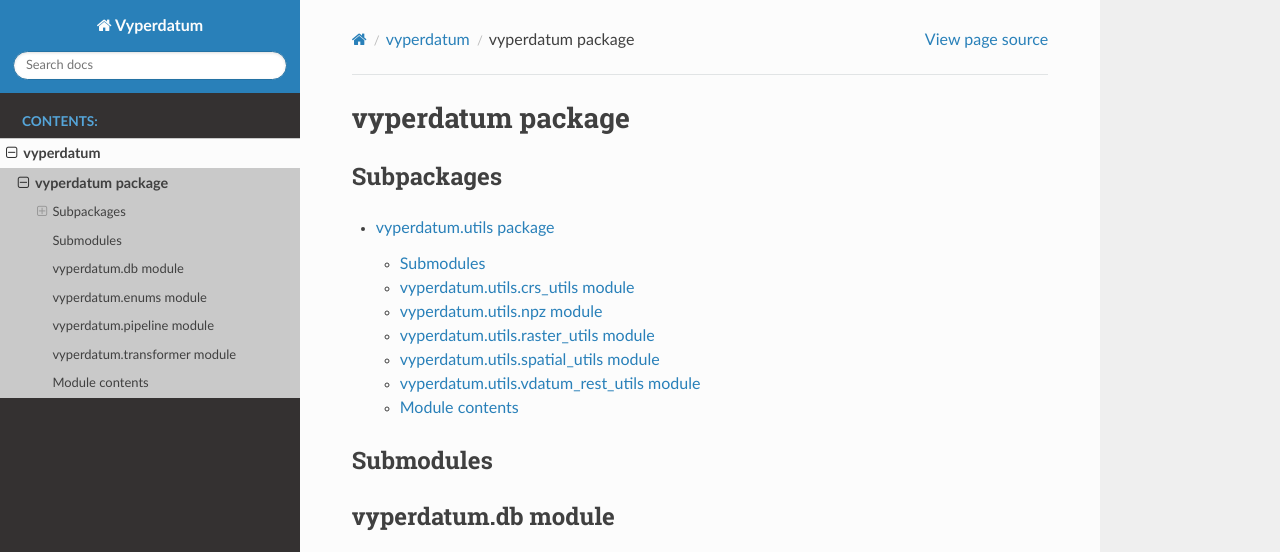
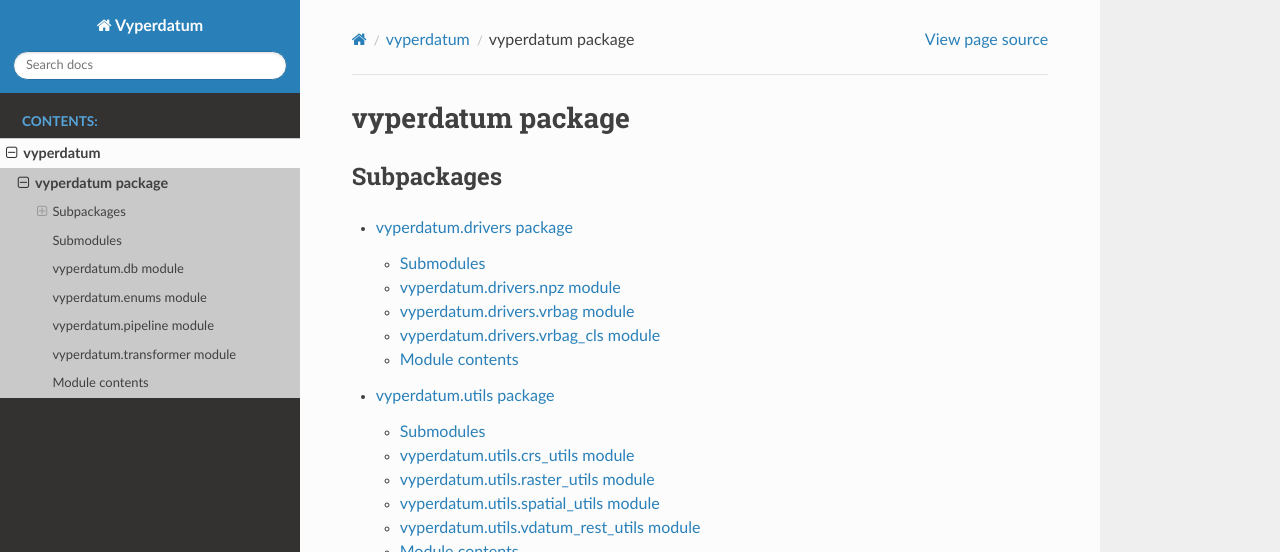
Before and after one commit to mohammadashkezari-noaa/vyperdatum, a Sphinx documentation site: the page built from docs/vyperdatum.rst, in a window 1280 px wide and 900 px high, cut to the strip 0-552 px from the top of the window. Built offline with Sphinx 7.4.7 and the Read the Docs theme 3.1.0, drawn with Linux system fonts in a browser that asks for light colours; some of the changed lines change nothing that is shown.

```diff
--- a/docs/vyperdatum.rst
+++ b/docs/vyperdatum.rst
@@ -7,6 +7,7 @@
 .. toctree::
    :maxdepth: 4
 
+   vyperdatum.drivers
    vyperdatum.utils
 
 Submodules
--- a/docs/vyperdatum.utils.rst
+++ b/docs/vyperdatum.utils.rst
@@ -8,14 +8,6 @@
 ----------------------------------
 
 .. automodule:: vyperdatum.utils.crs_utils
-   :members:
-   :undoc-members:
-   :show-inheritance:
-
-vyperdatum.utils.npz module
----------------------------
-
-.. automodule:: vyperdatum.utils.npz
    :members:
    :undoc-members:
    :show-inheritance:
```
